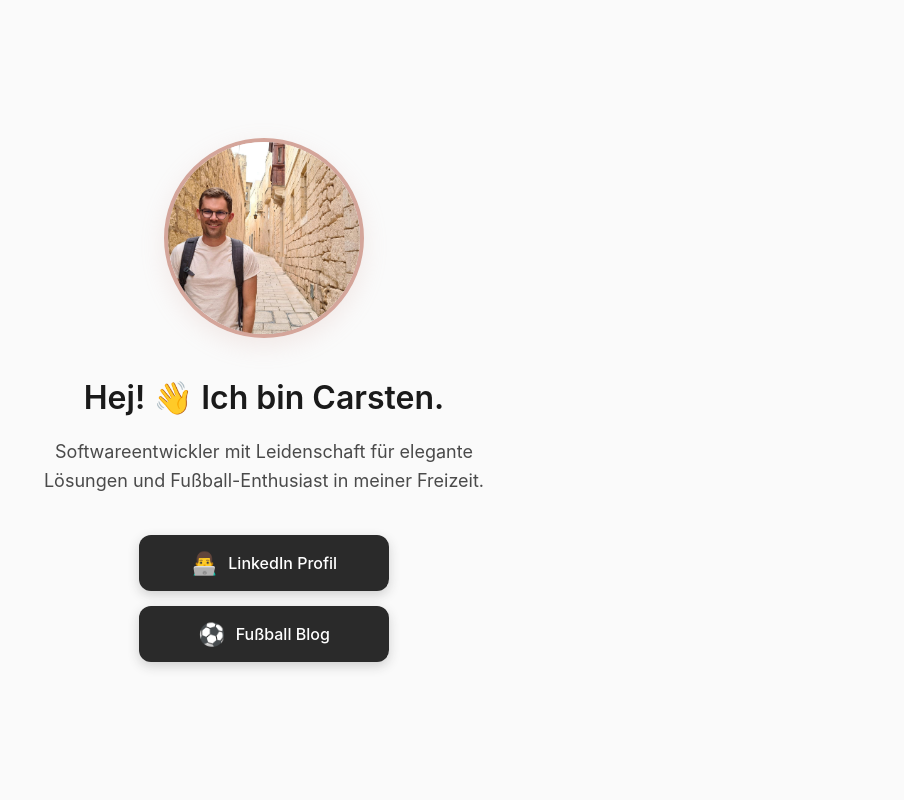
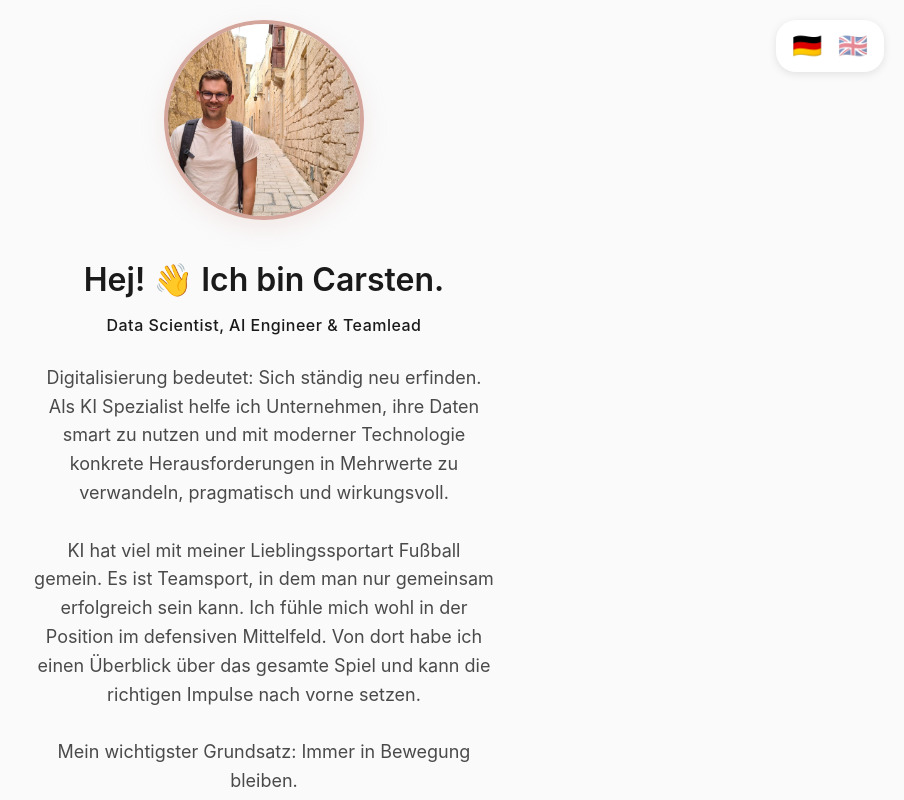
Before and after one commit to CarstenFrommhold/onepager, a plain HTML site: page index.html in a window 1280 px wide. Shown: the top 800 px of the page, without its empty margins (376-1280 px from the left). Drawn offline with Linux system fonts and the light colour scheme.

Commit message:
minimal design

```diff
--- a/index.html
+++ b/index.html
@@ -19,6 +19,38 @@
             align-items: center;
             justify-content: center;
             padding: 20px;
+            position: relative;
+        }
+
+        .language-switcher {
+            position: absolute;
+            top: 20px;
+            right: 20px;
+            display: flex;
+            gap: 8px;
+            background: white;
+            padding: 8px 12px;
+            border-radius: 20px;
+            box-shadow: 0 2px 8px rgba(0, 0, 0, 0.1);
+        }
+
+        .lang-button {
+            background: none;
+            border: none;
+            font-size: 24px;
+            cursor: pointer;
+            opacity: 0.5;
+            transition: all 0.3s ease;
+            padding: 4px;
+        }
+
+        .lang-button:hover {
+            opacity: 0.8;
+            transform: scale(1.1);
+        }
+
+        .lang-button.active {
+            opacity: 1;
         }
 
         .container {
@@ -48,8 +80,16 @@
         .intro-text h1 {
             font-size: 32px;
             font-weight: 600;
-            margin-bottom: 15px;
+            margin-bottom: 8px;
             color: #1a1a1a;
+        }
+
+        .intro-text .subtitle {
+            font-size: 16px;
+            font-weight: 500;
+            color: #1a1a1a;
+            margin-bottom: 25px;
+            letter-spacing: 0.5px;
         }
 
         .links {
@@ -91,6 +131,16 @@
         }
 
         @media (max-width: 480px) {
+            .language-switcher {
+                top: 10px;
+                right: 10px;
+                padding: 6px 10px;
+            }
+
+            .lang-button {
+                font-size: 20px;
+            }
+
             .profile-image {
                 width: 160px;
                 height: 160px;
@@ -112,25 +162,81 @@
     </style>
 </head>
 <body>
+    <div class="language-switcher">
+        <button class="lang-button active" data-lang="de" title="Deutsch">🇩🇪</button>
+        <button class="lang-button" data-lang="en" title="English">🇬🇧</button>
+    </div>
+
     <div class="container">
-        <img src="carsten.jpg" alt="Profilbild" class="profile-image">
+        <img src="img/carsten.jpg" alt="Profilbild" class="profile-image">
 
         <div class="intro-text">
-            <h1>Hej! 👋 Ich bin Carsten.</h1>
-            <p>Softwareentwickler mit Leidenschaft für elegante Lösungen und Fußball-Enthusiast in meiner Freizeit.</p>
+            <h1 data-de="Hej! 👋 Ich bin Carsten." data-en="Hey! 👋 I'm Carsten.">Hej! 👋 Ich bin Carsten.</h1>
+            <p class="subtitle" data-de="Data Scientist, AI Engineer & Teamlead" data-en="Data Scientist, AI Engineer & Teamlead">Data Scientist, AI Engineer & Teamlead</p>
+            <p data-de="Digitalisierung bedeutet: Sich ständig neu erfinden. Als KI Spezialist helfe ich Unternehmen, ihre Daten smart zu nutzen und mit moderner Technologie konkrete Herausforderungen in Mehrwerte zu verwandeln, pragmatisch und wirkungsvoll.
+                        <br><br>
+                        KI hat viel mit meiner Lieblingssportart Fußball gemein. Es ist Teamsport, in dem man nur gemeinsam erfolgreich sein kann. Ich fühle mich wohl in der Position im defensiven Mittelfeld. Von dort habe ich einen Überblick über das gesamte Spiel und kann die richtigen Impulse nach vorne setzen.
+                        <br><br>
+                        Mein wichtigster Grundsatz: Immer in Bewegung bleiben."
+               data-en="In a world driven by digital transformation, industries are continuously challenged to evolve and innovate. As an AI Specialist, I’m committed to supporting organizations by improving data-driven decision-making and utilizing state-of-the-art technology to tackle key challenges with innovative solutions.
+                        <br><br>
+                        Creating value-adding AI software has much in common with football. It’s a team effort, where success depends on collaboration. Much like playing midfield, my role allows me to maintain an overall overview, set strategic impulses, and actively engage in the action to drive results.
+                        <br><br>
+                        My key tennent: Always keep moving.">
+               Digitalisierung bedeutet: Sich ständig neu erfinden. Als KI Spezialist helfe ich Unternehmen, ihre Daten smart zu nutzen und mit moderner Technologie konkrete Herausforderungen in Mehrwerte zu verwandeln, pragmatisch und wirkungsvoll.
+                        <br><br>
+                        KI hat viel mit meiner Lieblingssportart Fußball gemein. Es ist Teamsport, in dem man nur gemeinsam erfolgreich sein kann. Ich fühle mich wohl in der Position im defensiven Mittelfeld. Von dort habe ich einen Überblick über das gesamte Spiel und kann die richtigen Impulse nach vorne setzen.
+                        <br><br>
+                        Mein wichtigster Grundsatz: Immer in Bewegung bleiben.
+            </p>
         </div>
 
         <div class="links">
-            <a href="https://www.linkedin.com/in/YOUR-PROFILE" class="link-button" target="_blank" rel="noopener">
+            <a href="https://de.linkedin.com/in/carsten-frommhold-ba86b2221" class="link-button" target="_blank" rel="noopener">
                 <span class="emoji">👨‍💻</span>
-                <span>LinkedIn Profil</span>
+                <span data-de="LinkedIn Profil" data-en="LinkedIn Profile">LinkedIn Profil</span>
             </a>
 
-            <a href="https://your-football-blog.com" class="link-button" target="_blank" rel="noopener">
+            <a href="https://carstenfrommhold.github.io/blog/" class="link-button" target="_blank" rel="noopener">
                 <span class="emoji">⚽</span>
-                <span>Fußball Blog</span>
+                <span data-de="Fußball Blog" data-en="Football Blog">Fußball Blog</span>
             </a>
         </div>
     </div>
+
+    <script>
+        // Sprachumschaltung
+        const langButtons = document.querySelectorAll('.lang-button');
+        const translatableElements = document.querySelectorAll('[data-de][data-en]');
+
+        // Aktuelle Sprache aus localStorage laden oder 'de' als Standard
+        let currentLang = localStorage.getItem('language') || 'de';
+
+        function setLanguage(lang) {
+            currentLang = lang;
+            localStorage.setItem('language', lang);
+            document.documentElement.lang = lang;
+
+            // Alle übersetzbaren Elemente aktualisieren
+            translatableElements.forEach(el => {
+                el.innerHTML = el.getAttribute(`data-${lang}`);
+            });
+
+            // Aktive Flagge markieren
+            langButtons.forEach(btn => {
+                btn.classList.toggle('active', btn.dataset.lang === lang);
+            });
+        }
+
+        // Event-Listener für Flaggen-Buttons
+        langButtons.forEach(btn => {
+            btn.addEventListener('click', () => {
+                setLanguage(btn.dataset.lang);
+            });
+        });
+
+        // Beim Laden die gespeicherte Sprache setzen
+        setLanguage(currentLang);
+    </script>
 </body>
 </html>
```
Also changed, not shown: img/carsten.jpg (renamed from carsten.jpg).
